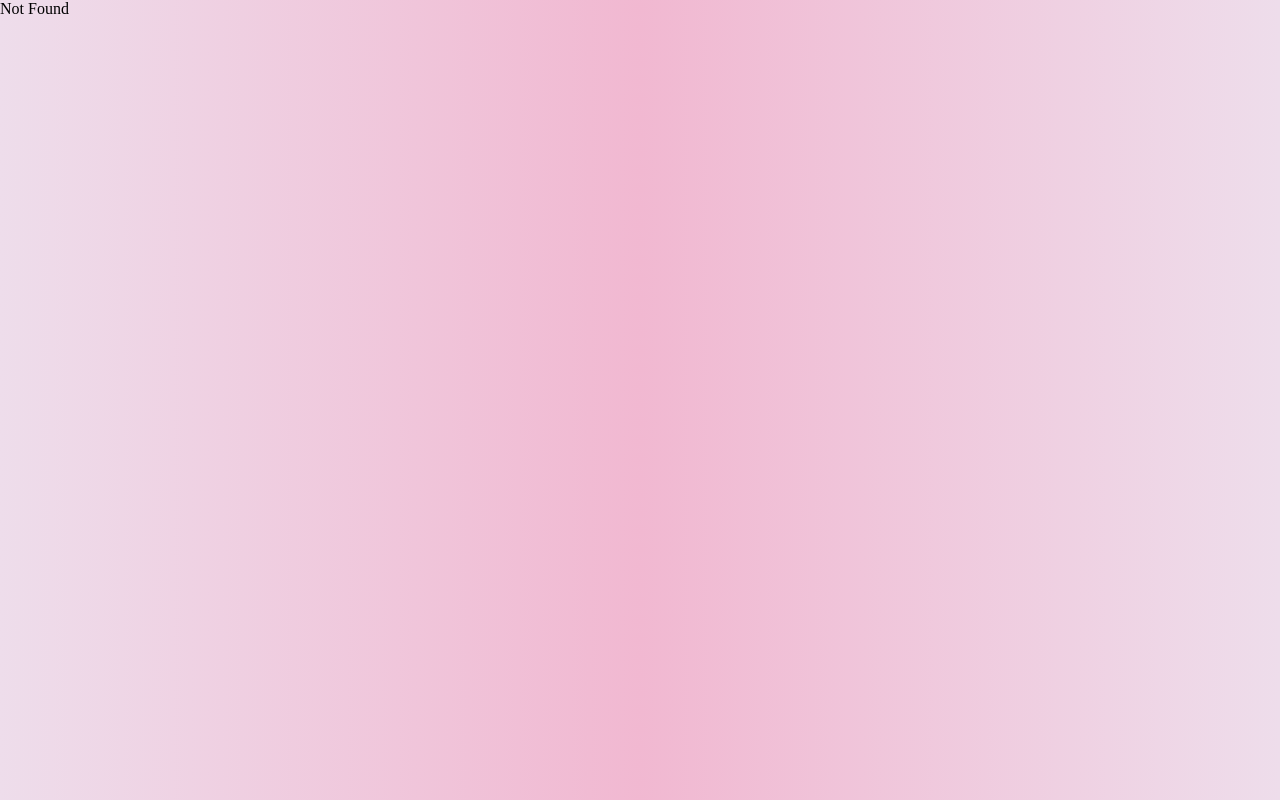
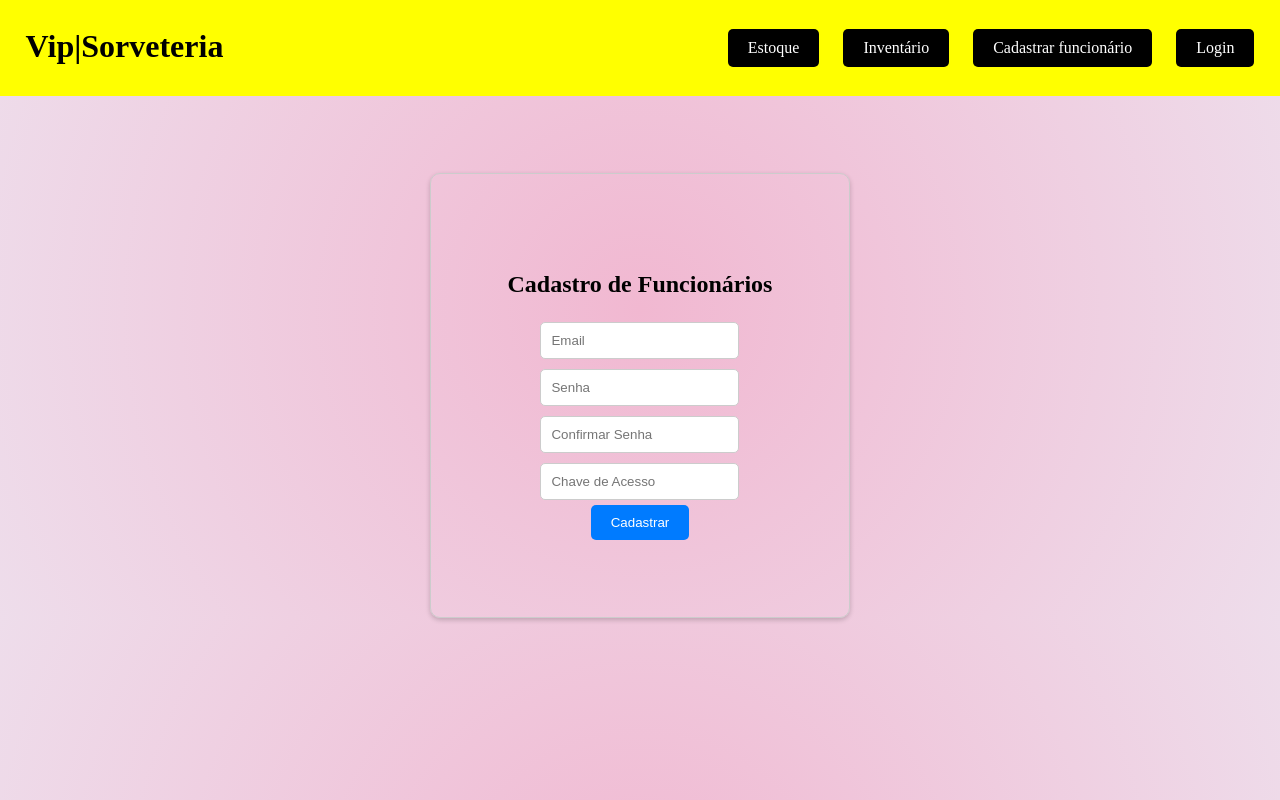
Before and after one commit to FelipeCassanoA/Pame-23.1-Case5-Felipe-Cassano, a React (Create React App) app in the folder sorveteria_web/: page /cadastrar-funcionario in a window 1280 px wide. Built offline with nearby package versions, Linux system fonts and the light colour scheme.

Commit message:
commit 5

```diff
--- a/sorveteria_web/src/Components/Button/styles.js
+++ b/sorveteria_web/src/Components/Button/styles.js
@@ -15,6 +15,9 @@ color: white;
 export const ButtonWrapper = styled.div`
   display: flex;
   justify-content: flex-end;
-  gap: 10px;
-  margin: 20px;
+  gap: 3vh;
+  margin: 2%;
+
+
+
 `;
--- a/sorveteria_web/src/Components/Header/index.js
+++ b/sorveteria_web/src/Components/Header/index.js
@@ -1,6 +1,5 @@
 import React from 'react'
 import { HeaderDiv, Logo } from './styles'
-import LogoV from "../../Assets/Logo.png"
 import ButtonComponent from '../Button'
 
 
@@ -9,7 +8,7 @@ function Header() {
       return (
     <HeaderDiv>
 
-        <Logo src ={LogoV}></Logo>
+        <Logo>Vip|Sorveteria</Logo>
 
         <ButtonComponent></ButtonComponent>
 
--- a/sorveteria_web/src/Components/Header/styles.js
+++ b/sorveteria_web/src/Components/Header/styles.js
@@ -28,13 +28,13 @@ export const ButtonDiv = styled.div`
 
 /* Export para alterar a Logo do header */
 
-export const Logo = styled.img`
-width:5vw ;
-height: 5vw;
+export const Logo = styled.h1`
+width:3vw ;
+height: 3vw;
 padding-left: 2vw;
 @media (max-width: 1300px){
-    width: 80px;
-    height: 60px;
+    width: 60px;
+    height: 40px;
 
 
 }
--- a/sorveteria_web/src/Pages/Cadastrar/index.js
+++ b/sorveteria_web/src/Pages/Cadastrar/index.js
@@ -0,0 +1,64 @@
+import React from 'react';
+import styled from 'styled-components';
+import Header from '../../Components/Header';
+
+const CadastroContainer = styled.div`
+  display: flex;
+  flex-direction: column;
+  align-items: center;
+  justify-content: center;
+`;
+
+const CadastroForm = styled.form`
+  display: flex;
+  flex-direction: column;
+  align-items: center;
+  padding: 6%;
+  border: 1px solid #ccc;
+  border-radius: 10px;
+  box-shadow: 0 2px 5px rgba(0, 0, 0, 0.2);
+  margin-top: 6%;
+  background-color:transparent ;
+
+`;
+
+const CadastroInput = styled.input`
+  padding: 10px;
+  margin: 5px;
+  border: 1px solid #ccc;
+  border-radius: 5px;
+`;
+
+const CadastroButton = styled.button`
+  padding: 10px 20px;
+  background-color: #007bff;
+  color: #fff;
+  border: none;
+  border-radius: 5px;
+  cursor: pointer;
+  transition: background-color 0.3s ease;
+
+  &:hover {
+    background-color: #0056b3;
+  }
+`;
+
+const CadastroFuncionarios = () => {
+  return (
+    <CadastroContainer>
+
+    <Header></Header>
+      <CadastroForm>
+        <h2>Cadastro de Funcionários</h2>
+        <CadastroInput type="email" placeholder="Email" />
+        <CadastroInput type="password" placeholder="Senha" />
+        <CadastroInput type="password" placeholder="Confirmar Senha" />
+        <CadastroInput type="text" placeholder="Chave de Acesso" />
+        <CadastroButton type="submit">Cadastrar</CadastroButton>
+      </CadastroForm>
+
+    </CadastroContainer>
+  );
+};
+
+export default CadastroFuncionarios
--- a/sorveteria_web/src/Pages/Login/styles.js
+++ b/sorveteria_web/src/Pages/Login/styles.js
@@ -17,9 +17,8 @@ export const LoginForm = styled.form`
   border: 1px solid #ccc;
   border-radius: 10px;
   box-shadow: 0 2px 5px rgba(0, 0, 0, 0.2);
-  margin-top: 10%;
-
-
+  margin-top: 6%;
+  background-color:transparent ;
 
 `;
 
@@ -39,6 +38,7 @@ export const LoginButton = styled.button`
   border-radius: 5px;
   cursor: pointer;
   transition: background-color 0.3s ease;
+  margin-top: 15%;
 
   &:hover {
     background-color: #0056b3;
--- a/sorveteria_web/src/Routes/index.js
+++ b/sorveteria_web/src/Routes/index.js
@@ -2,6 +2,7 @@ import React from 'react'
 import {BrowserRouter as Router, Routes, Route} from "react-router-dom"
 import Inicial from '../Pages/Inicial';
 import Login from '../Pages/Login';
+import Cadastrar from '../Pages/Cadastrar';
 
 
 
@@ -13,6 +14,7 @@ function Rotas() {
 
      <Routes>
 
+        <Route path="/cadastrar-funcionario" element={<Cadastrar></Cadastrar>} ></Route>
         <Route path="/Login" element={<Login></Login>} ></Route>
         <Route path="/" element={<Inicial></Inicial>} ></Route>
         <Route path="*" element={<div>Not Found</div>}></Route>
```
Also changed, not shown: sorveteria_web/src/Pages/Login/index.js (indentation only).
